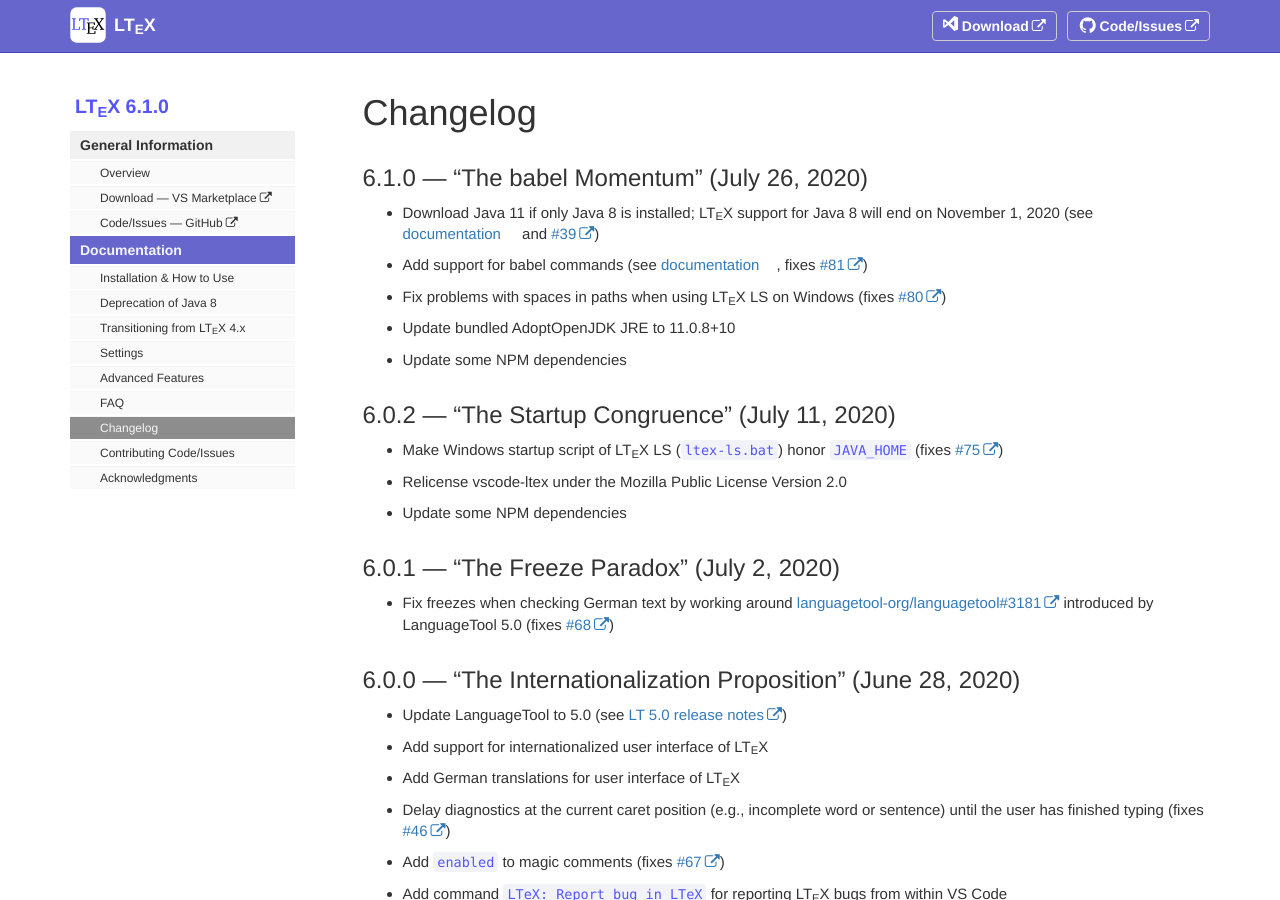
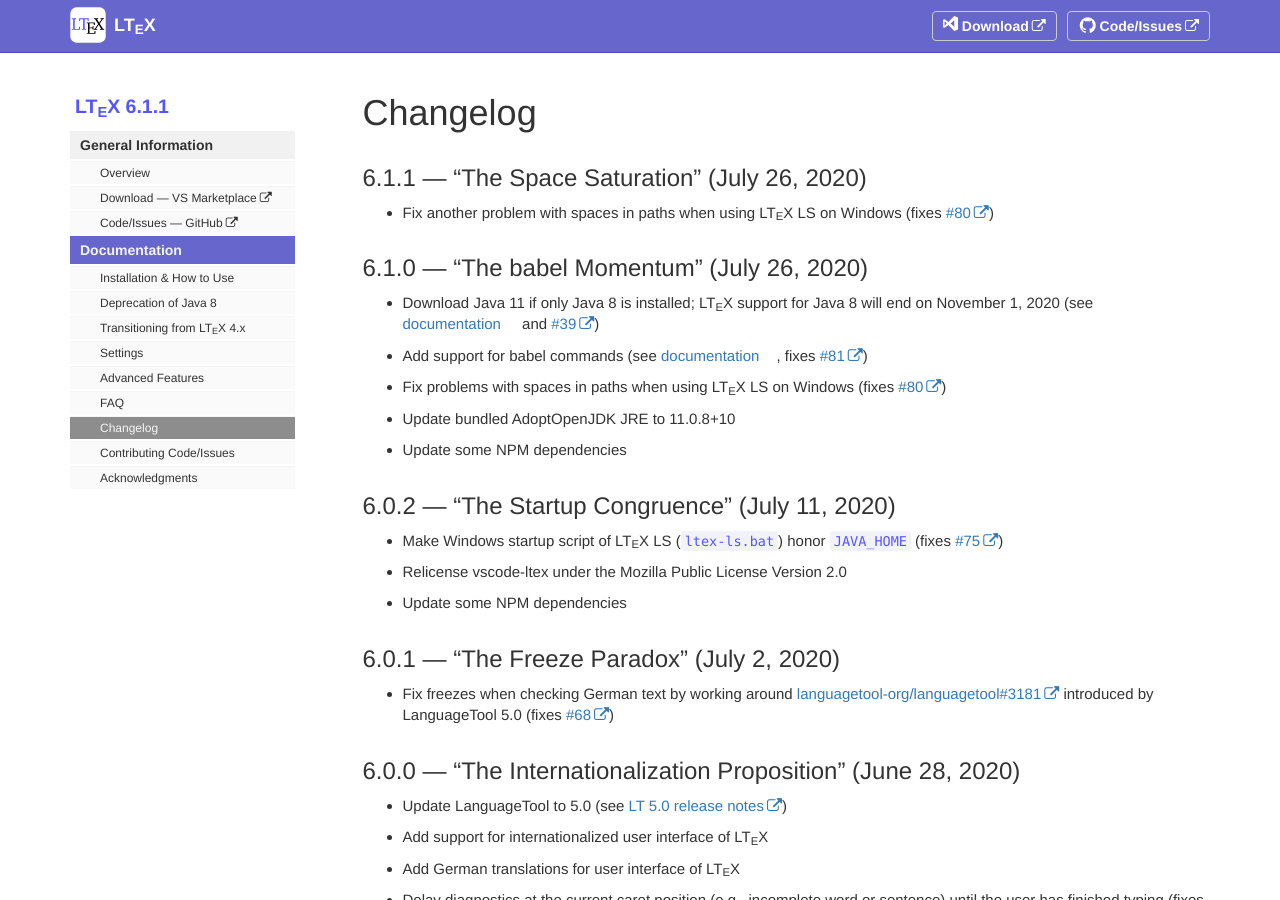
Before and after one commit to valentjn/vscode-ltex, a Jekyll site: the page built from pages/docs/changelog.md, in a window 1280 px wide and 900 px high. Built offline with Jekyll 4.4.1, drawn with Linux system fonts in a browser that asks for light colours.

Commit message:
Bump to 6.1.1

```diff
--- a/_data/sidebars/sidebar.yml
+++ b/_data/sidebars/sidebar.yml
@@ -1,7 +1,7 @@
 entries:
   - title: "sidebar"
     product: "LT<sub>E</sub>X"
-    version: "6.1.0"
+    version: "6.1.1"
     folders:
       - title: "General Information"
         output: "web"
--- a/pages/docs/changelog.md
+++ b/pages/docs/changelog.md
@@ -10,6 +10,10 @@
 sidebar: "sidebar"
 toc: false
 ---
+
+## 6.1.1 — “The Space Saturation” (July 26, 2020)
+
+- Fix another problem with spaces in paths when using LTeX LS on Windows (fixes [#80](https://github.com/valentjn/vscode-ltex/issues/80))
 
 ## 6.1.0 — “The babel Momentum” (July 26, 2020)
 
```
